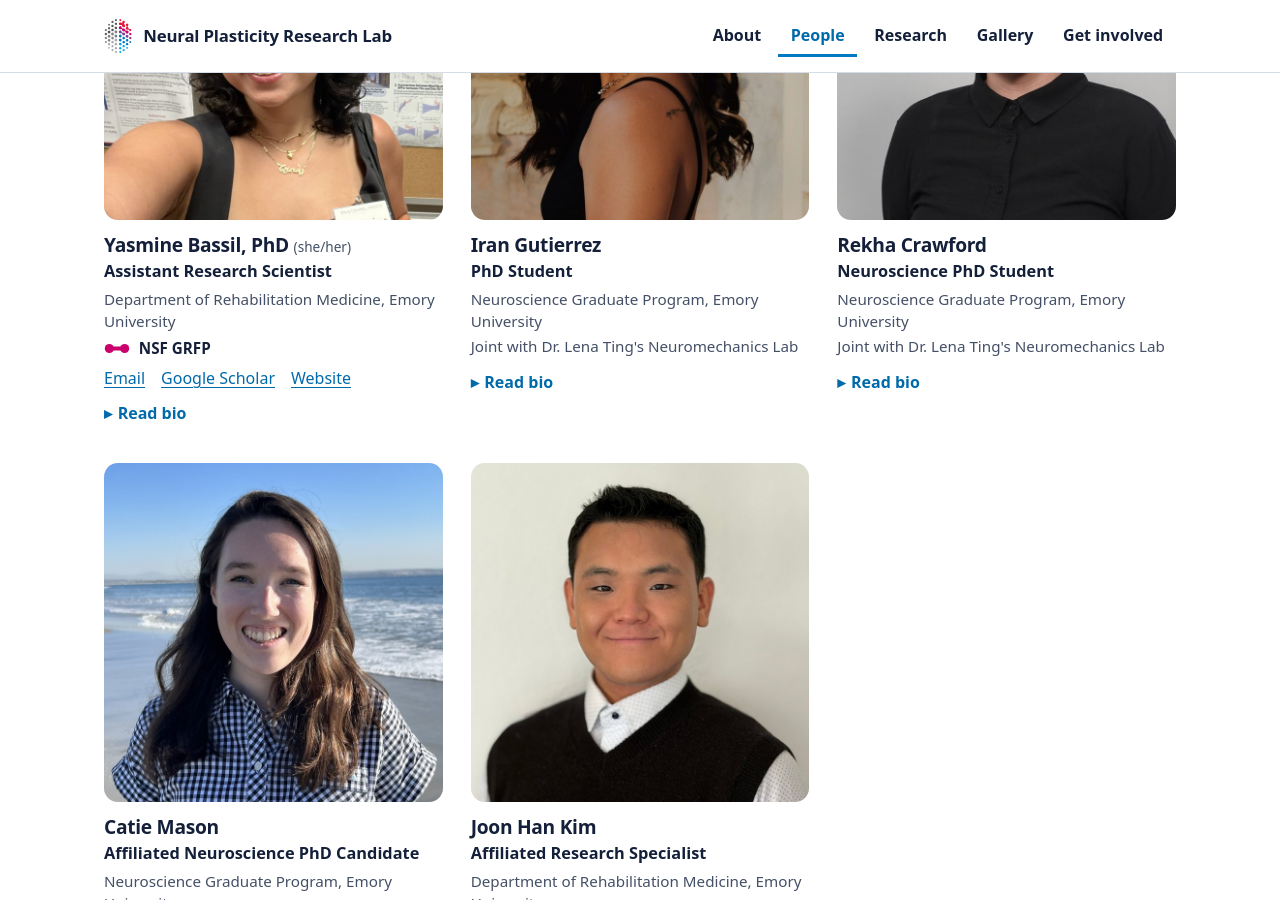
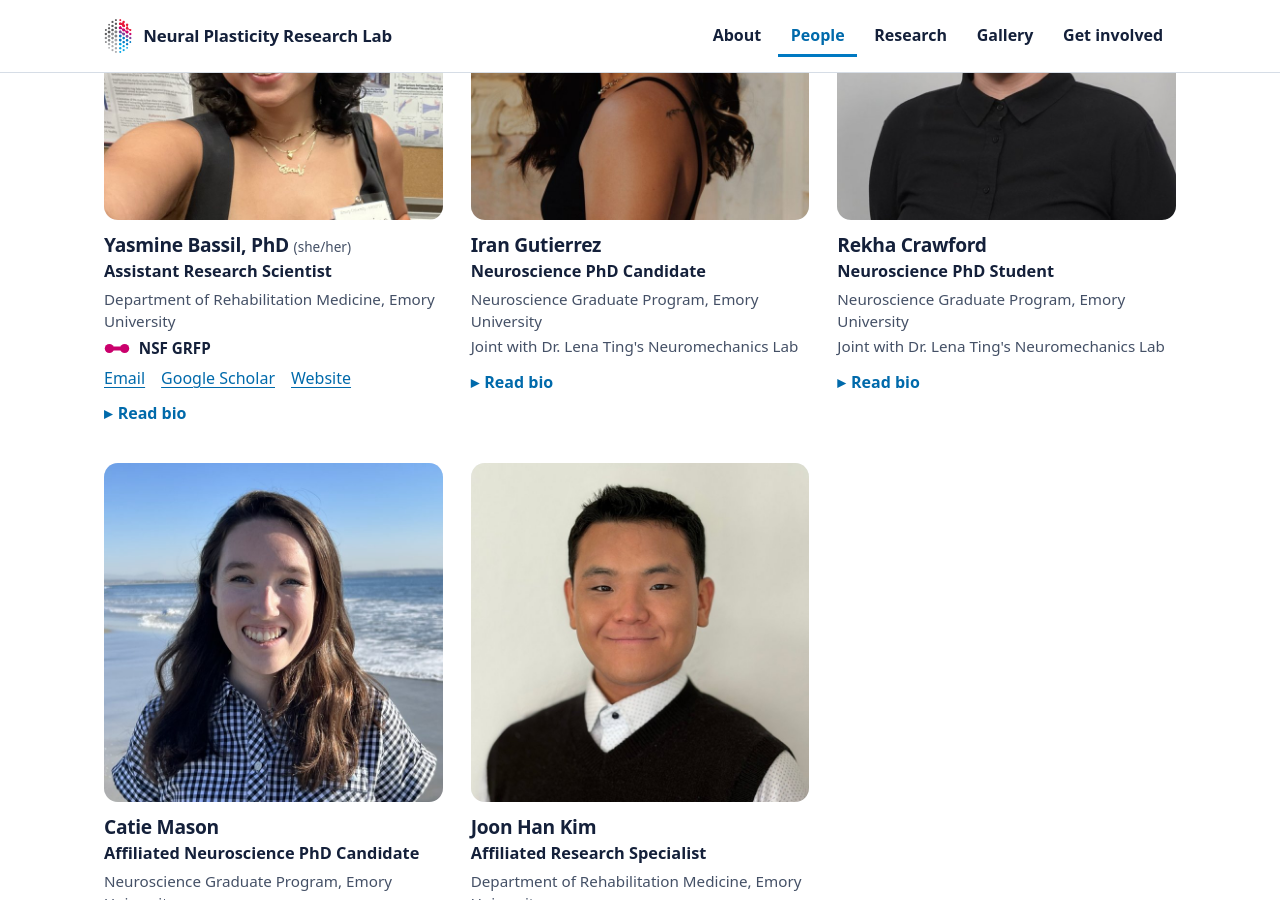
Before and after one commit to npresearchlab/npresearchlab.github.io, a Jekyll site: the page built from people.html, in a window 1280 px wide and 900 px high, scrolled down 1814 px. Built offline with Jekyll 4.4.1, drawn with Linux system fonts in a browser that asks for light colours; some web fonts are replaced.

Commit message:
People: recenter Rekha's photo; Iran Gutierrez is a Neuroscience PhD Candidate
Co-Authored-By: Claude Opus 5.5 <noreply@anthropic.com>
Claude-Session: https://claude.ai/code/session_01A6YfpnrJqQKYAxW4w34cR4

```diff
--- a/_data/members.yml
+++ b/_data/members.yml
@@ -71,7 +71,7 @@
 
     Outside the lab, you might find her at local concerts, thrifting, wandering a museum, or singing karaoke. At home, she tends houseplants, cooks cuisines from around the world, and plays music (piano, learning bass guitar).
 - name: Iran Gutierrez
-  role: PhD Student
+  role: Neuroscience PhD Candidate
   group: Research staff, postdocs, and graduate students
   affiliation: Neuroscience Graduate Program, Emory University
   joint: Joint with Dr. Lena Ting's Neuromechanics Lab
```
Also changed, not shown: assets/img/people/rekha-crawford.jpg.
